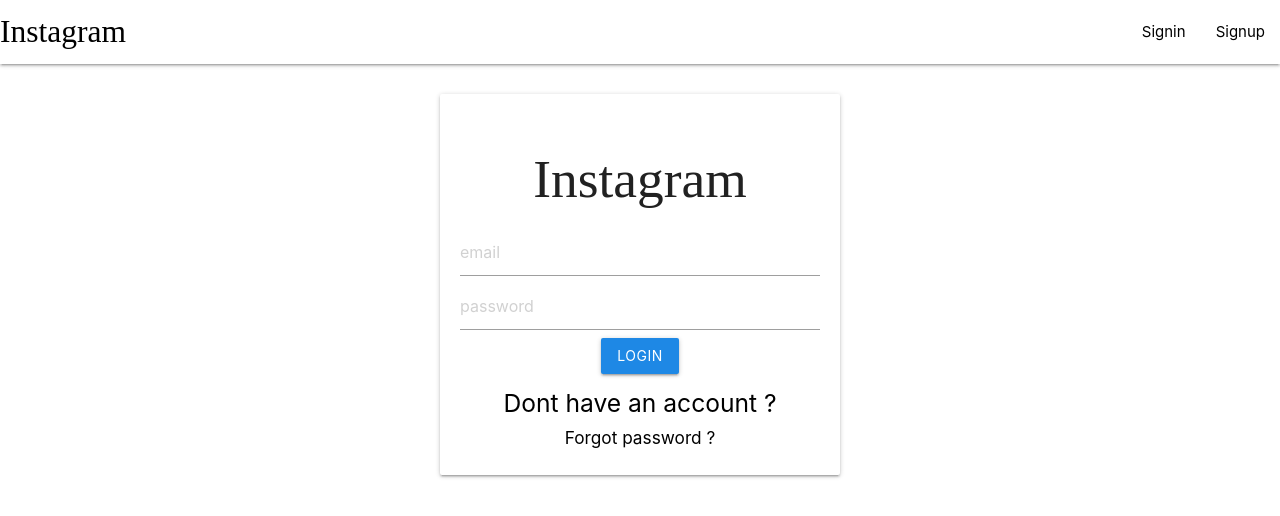
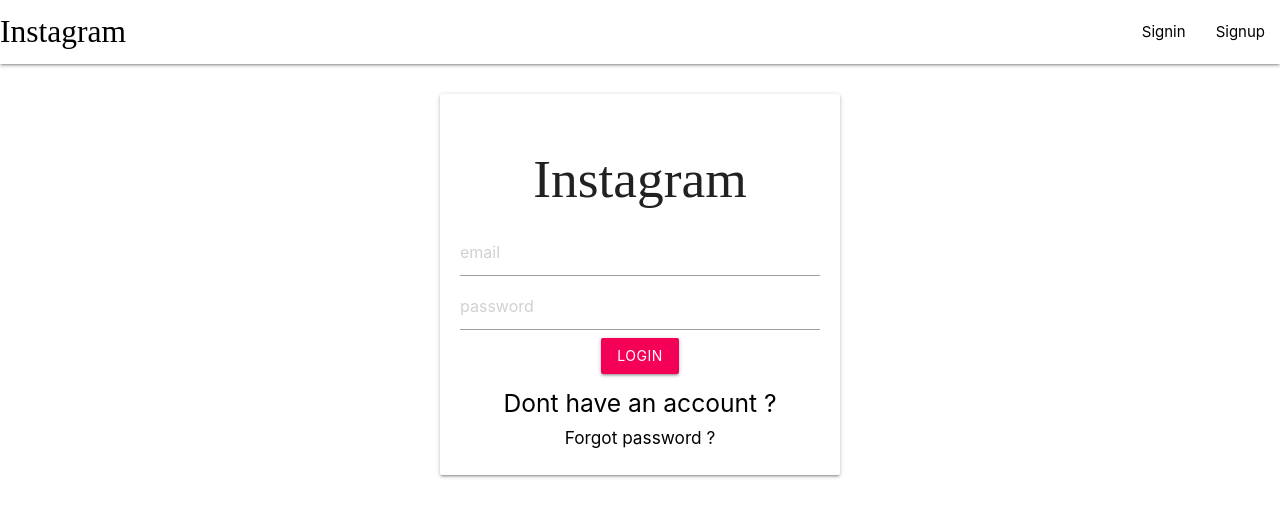
Before and after one commit to ankan1811/FireFlash, a React (Create React App) app in the folder client/: page /signin in a window 1280 px wide. Shown: the top 516 px of the page. Built offline with nearby package versions, Linux system fonts and the light colour scheme; a web font is replaced by a local one.

Commit message:
Proper css

```diff
--- a/client/src/components/screens/SignIn.js
+++ b/client/src/components/screens/SignIn.js
@@ -64,7 +64,7 @@
             value={password}
             onChange={(e)=>setPasword(e.target.value)}
             />
-            <button className="btn waves-effect waves-light #64b5f6 blue darken-1"
+            <button className="btn waves-effect waves-light #f50057 pink accent-3"
             onClick={()=>PostData()}
             >
                 Login
```
